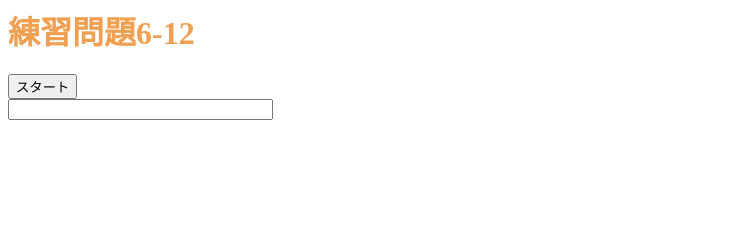
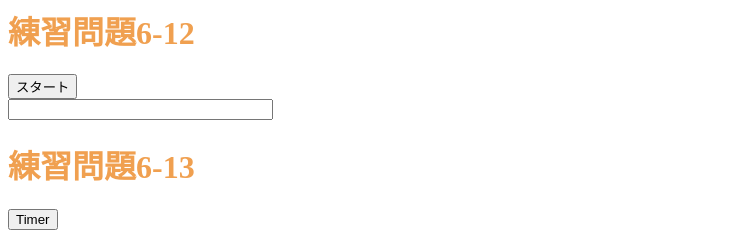
Before and after one commit to takahasidaiki/web2024-2, a plain HTML site: page index.html in a window 1280 px wide. Shown: the part 2556-2794 px from the top of the page, without its empty margins (0-755 px from the left). Before the commit the page ends 2684 px from the top, so only its background shows below. Drawn offline with Linux system fonts and the light colour scheme.

Commit message:
Update index.html

```diff
--- a/index.html
+++ b/index.html
@@ -96,6 +96,8 @@
   <br>
   <input type="text" name="moji" size="30" value="">
  </form>
+ <h1>練習問題6-13</h1>
+ <form><input type="button" value="Timer" onclick="setTimeout('met()',3000)"></form>
 
 </body>
 
```
